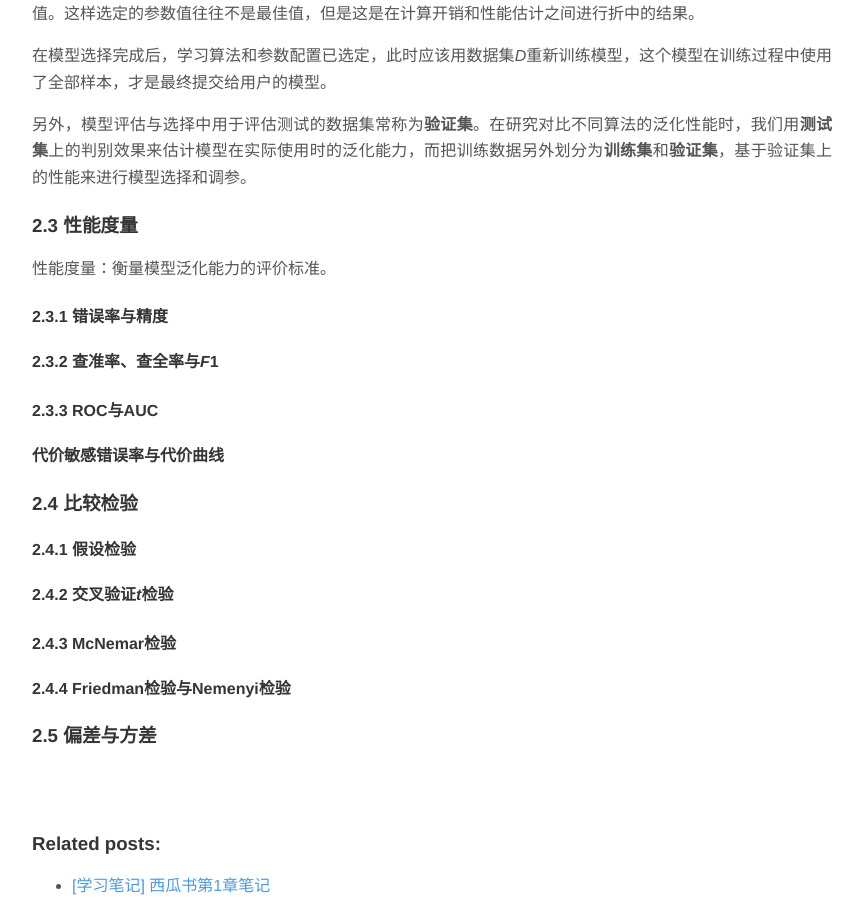
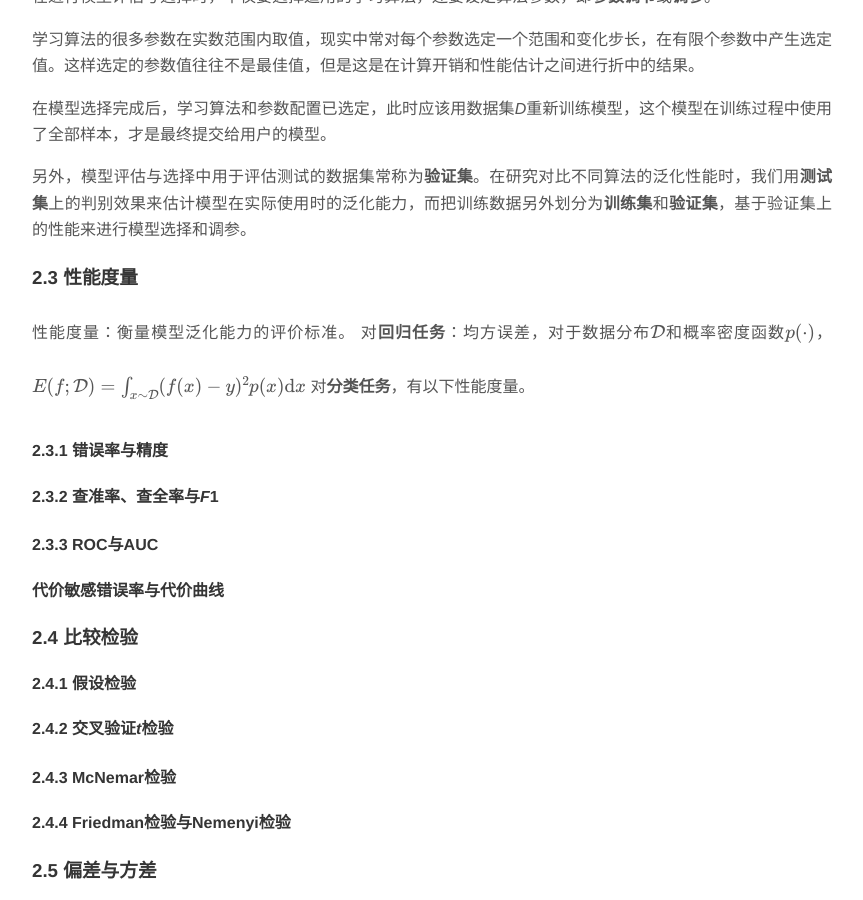
Before and after one commit to Chongxiao-Li/Chongxiao-Li.github.io, a Jekyll site: the page built from _posts/2021-02-15-[学习笔记] 西瓜书第2章笔记.md, in a window 1280 px wide and 900 px high, scrolled down 1867 px. Shown: the whole window, without its empty margins (208-1071 px from the left). Built offline with Jekyll 4.4.1, drawn with Linux system fonts in a browser that asks for light colours; nearby versions of some CDN libraries; formulas are drawn with MathJax 3; a script that is not in the unit is left out.

Commit message:
Update 2021-02-15-[学习笔记] 西瓜书第2章笔记.md

```diff
--- a/_posts/2021-02-15-[学习笔记] 西瓜书第2章笔记.md
+++ b/_posts/2021-02-15-[学习笔记] 西瓜书第2章笔记.md
@@ -9,9 +9,9 @@ tags: ["machine learning", "西瓜书", "note"]
 ## 第2章 模型评估与选择
 
 ### 2.1 经验误差与过拟合
-错误率：*m*个样本中有*a*个分类错误，则错误率*E=a/m*。
+错误率：*m*个样本中有*a*个分类错误，则错误率$E=a/m$。
 
-精度：1-错误率，*1-a/m*。
+精度：1-错误率，$1-a/m$。
 
 误差：学习器的实际预测输出与样本的真实输出间的差异。训练集上的误差称**训练误差/经验误差**，新样本上的误差称**泛化误差**。
 
@@ -46,6 +46,9 @@ tags: ["machine learning", "西瓜书", "note"]
 
 ### 2.3 性能度量
 性能度量：衡量模型泛化能力的评价标准。
+对**回归任务**：均方误差，对于数据分布$\mathcal{D}$和概率密度函数$p(\cdot)$，
+$$E(f;\mathcal{D} )=\int_{x\sim \mathcal{D} }(f(x\mathcal{} )-y)^2p(x)\mathrm{d}x$$
+对**分类任务**，有以下性能度量。
 #### 2.3.1 错误率与精度
 #### 2.3.2 查准率、查全率与*F*1
 #### 2.3.3 ROC与AUC
```
